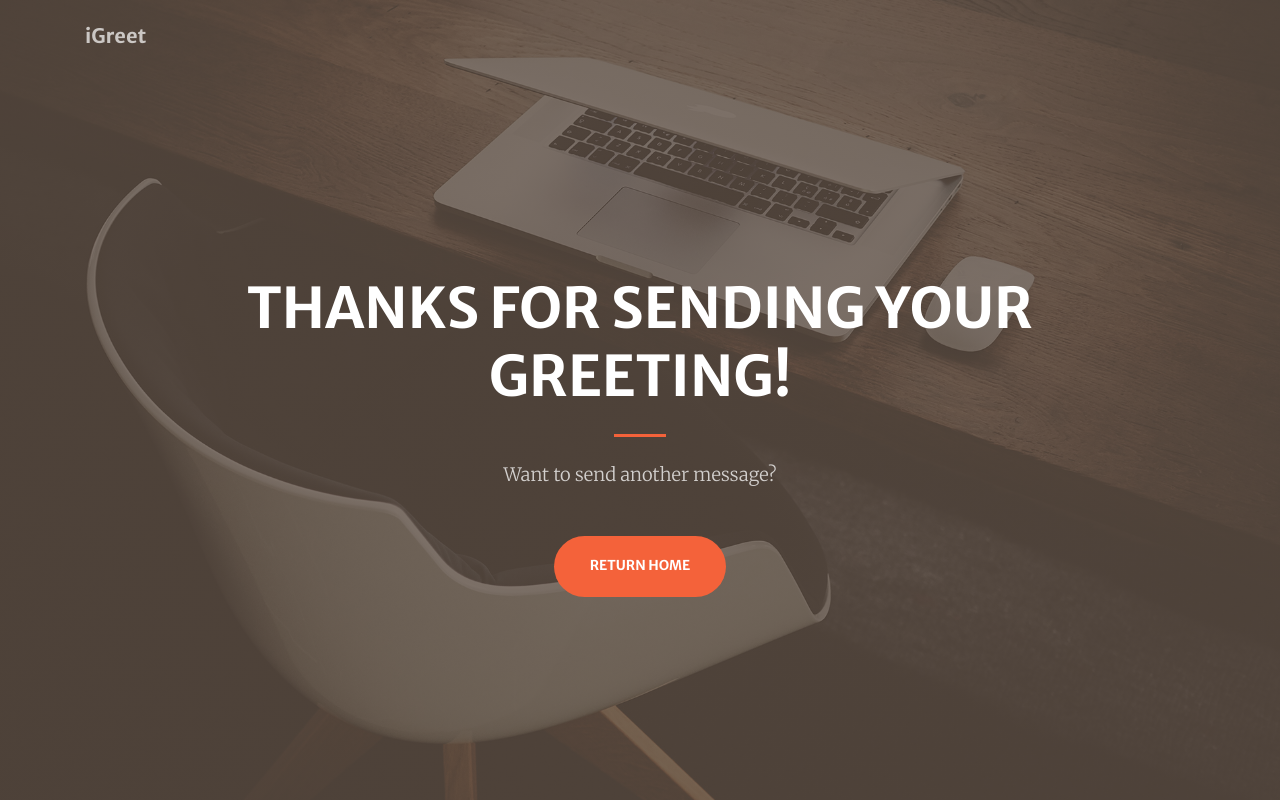
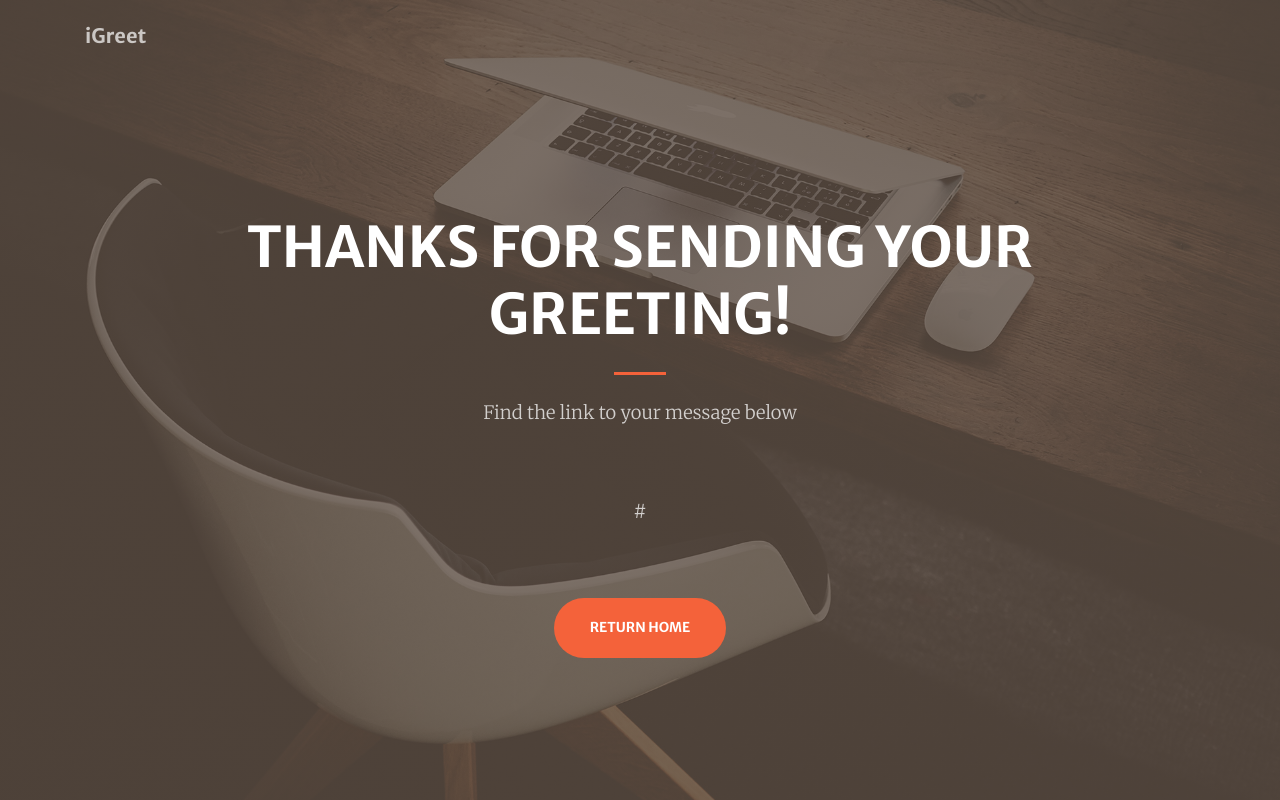
Before and after one commit to andrewnyu/igreet, a Flask app: template app/templates/submission.html in a window 1280 px wide. Run offline with Flask 2, Linux system fonts and the light colour scheme; the template is opened without the code that fills it: most values are stand-ins (such as "Sample title", 1, 10 or a date in 2020); some libraries are stand-ins or nearby versions.

Commit message:
Improvements to submission page with placeholder link to greeting

```diff
--- a/app/main/routes.py
+++ b/app/main/routes.py
@@ -11,12 +11,13 @@ from app.main import bp
 def index():
     form = MessageForm()
     if form.validate_on_submit():
-        message = Message(body=form.Message.data, recepient_hash = form.Recipient)
+        message = Message(body=form.Message.data)
         #message.set_recipient_hash(form.Recipient.data)
         db.session.add(message)
         db.session.commit()
+        link = "iGreet.com/"+str(10)
         flash("Your message has been posted!")
-        return render_template('submission.html', form=form)
+        return render_template('submission.html', link=link)
 
     return render_template('index.html', form=form)
 
--- a/app/templates/submission.html
+++ b/app/templates/submission.html
@@ -36,7 +36,8 @@
                         <hr class="divider my-4" />
                     </div>
                     <div class="col-lg-8 align-self-baseline">
-                        <p class="text-white-75 font-weight-light mb-5">Want to send another message?</p>
+                        <p class="text-white-75 font-weight-light mb-5">Find the link to your message below</p><br>
+                        <p class="text-white-75 font-weight-light mb-5">{{link}}</p><br>
                         <a class="btn btn-primary btn-xl js-scroll-trigger" href={{ url_for('main.index') }}>Return Home</a>
                     </div>
                 </div>
```
